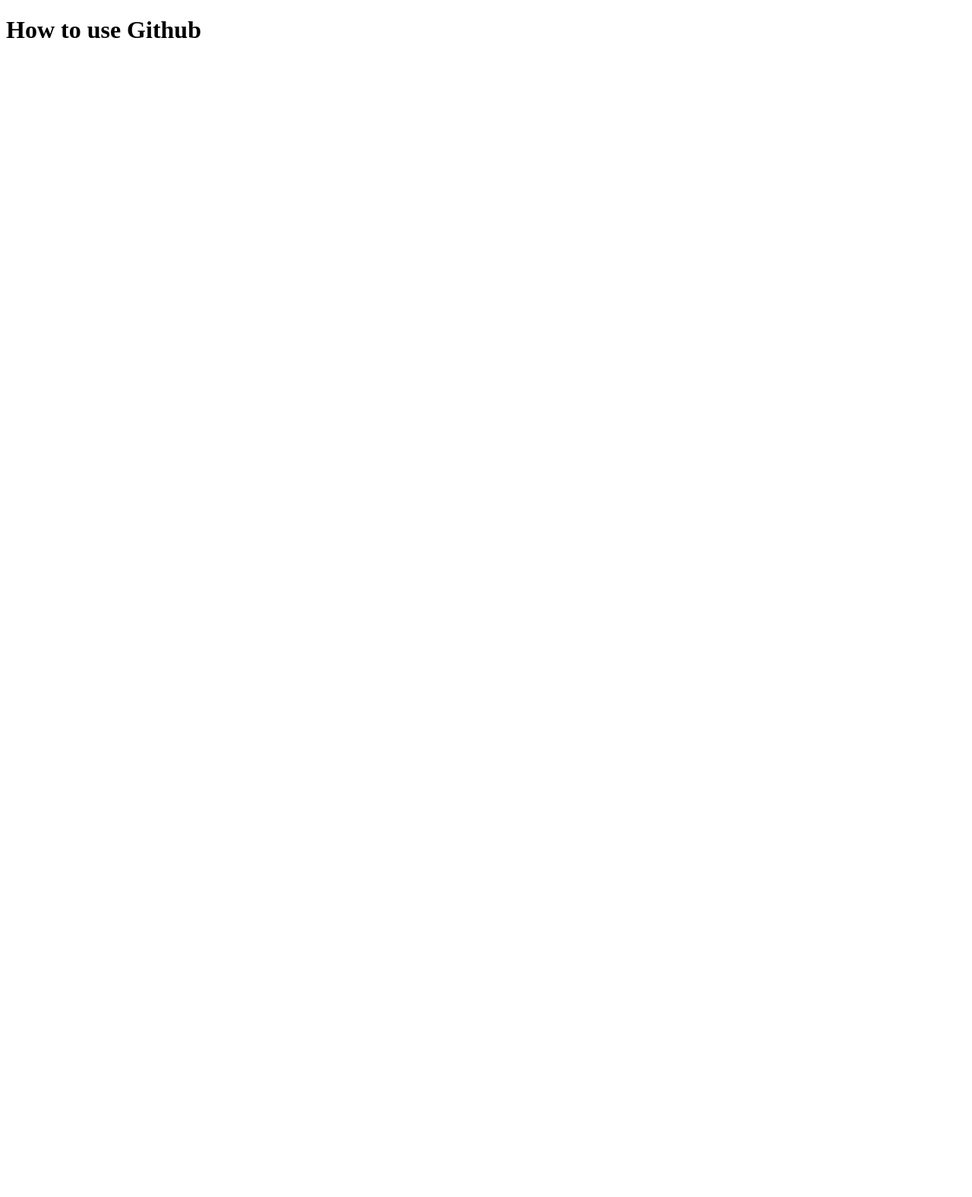
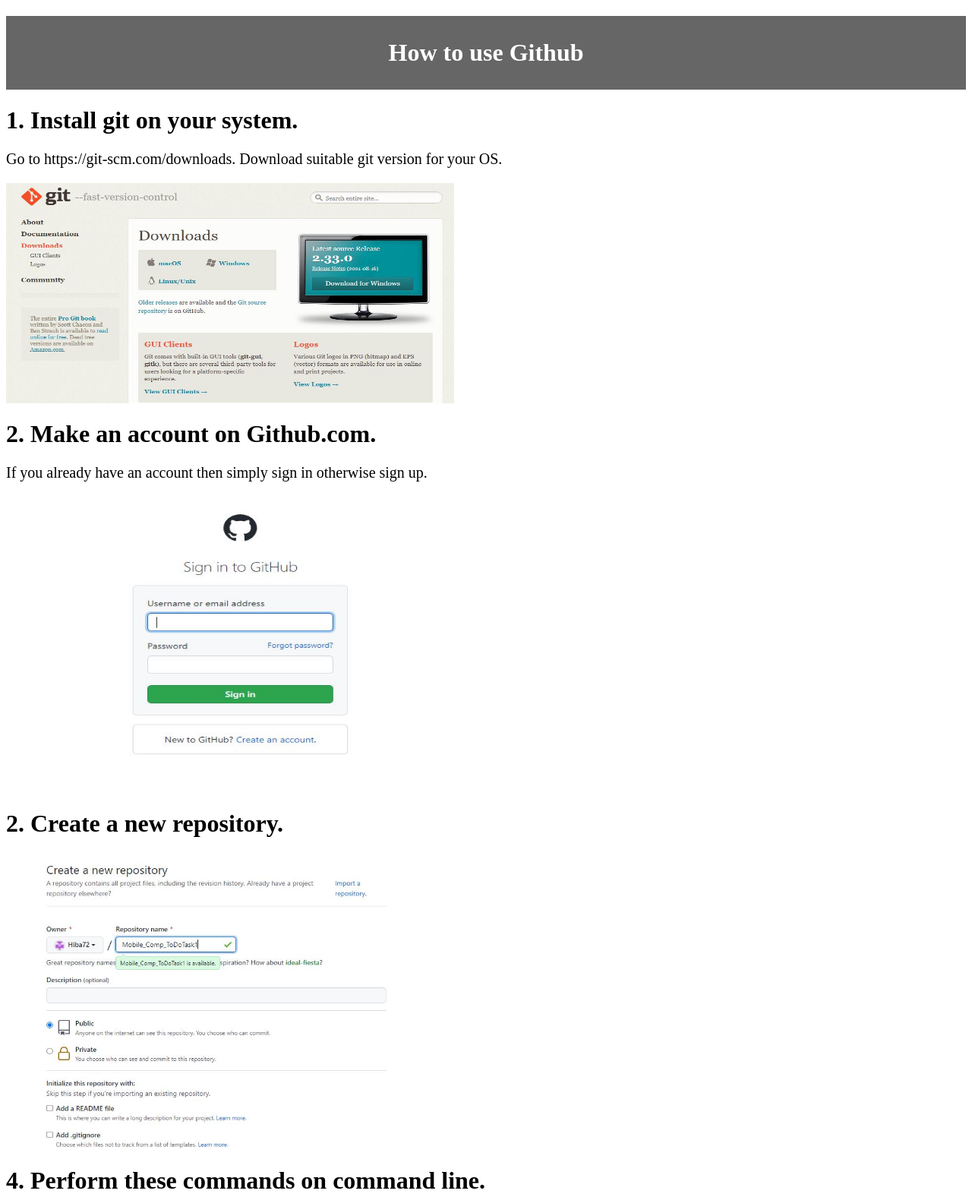
Before and after one commit to Hiba72/firstRep, a plain HTML site: page Index.html in a window 1280 px wide. Shown: the top 1576 px of the page at 76% size. Before the commit the page ends 800 px from the top, so only its background shows below. Drawn offline with Linux system fonts and the light colour scheme.

Commit message:
first commit

```diff
--- a/Index.html
+++ b/Index.html
@@ -1,8 +1,28 @@
 <!DOCTYPE  html>
 <html>
-<h1>
+<h1 style="text-align:center; background-color:#666; padding:30px; color:white;" >
 How to use Github
 </h1>
+<h1>
+1. Install git on your system.
+</h1>
+<p style="font-size:20px;"> Go to https://git-scm.com/downloads. Download suitable git version for your OS. </b></p>
+    <p>  <img src="1.jpg" width=590" height="290" align="center">
+    </p>
+<h1>
+2. Make an account on Github.com.
+</h1>
+<p style="font-size:20px;"> If you already have an account then simply sign in otherwise sign up. </b></p>
+<p>  <img src="2..jpg" width=590" height="390" align="center">
+<h1>
+2. Create a new repository.
+</h1>
+<p>  <img src="3.jpg" width=590" height="390" align="center">
+<h1>
+4. Perform these commands on command line.
+</h1>
+<p>  <img src="4.jpg" width=590" height="390" align="center">
+
 <body>
 
 </body>
```
Also changed, not shown: 1.JPG (added), 2..JPG (added), 3.JPG (added), 4.JPG (added).
